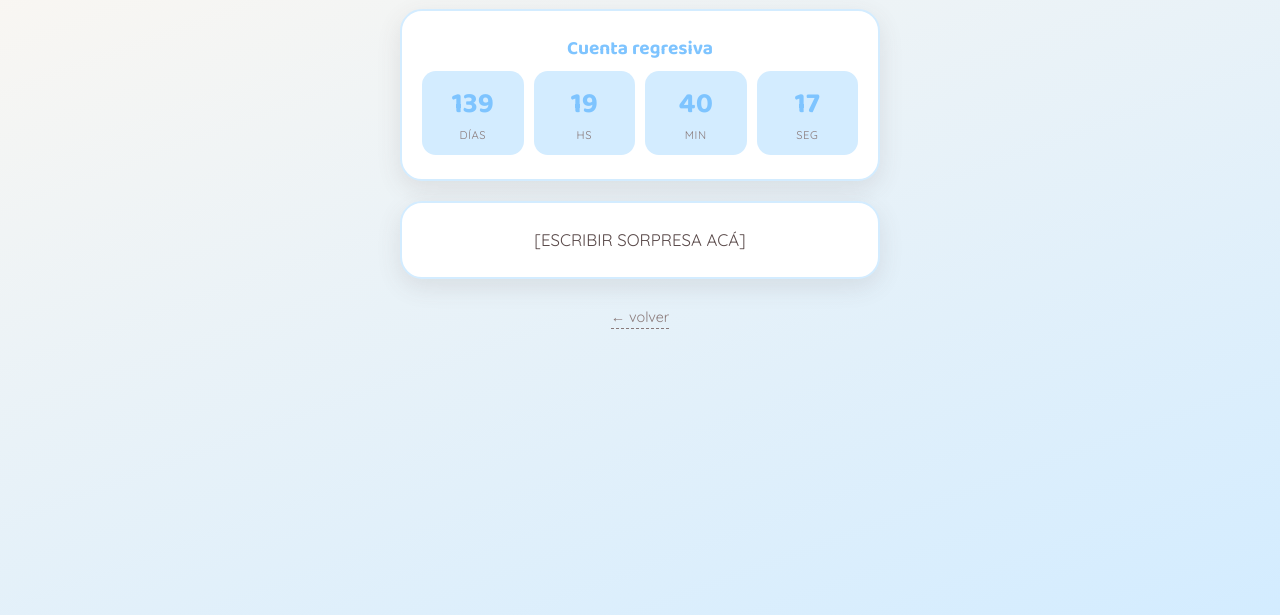
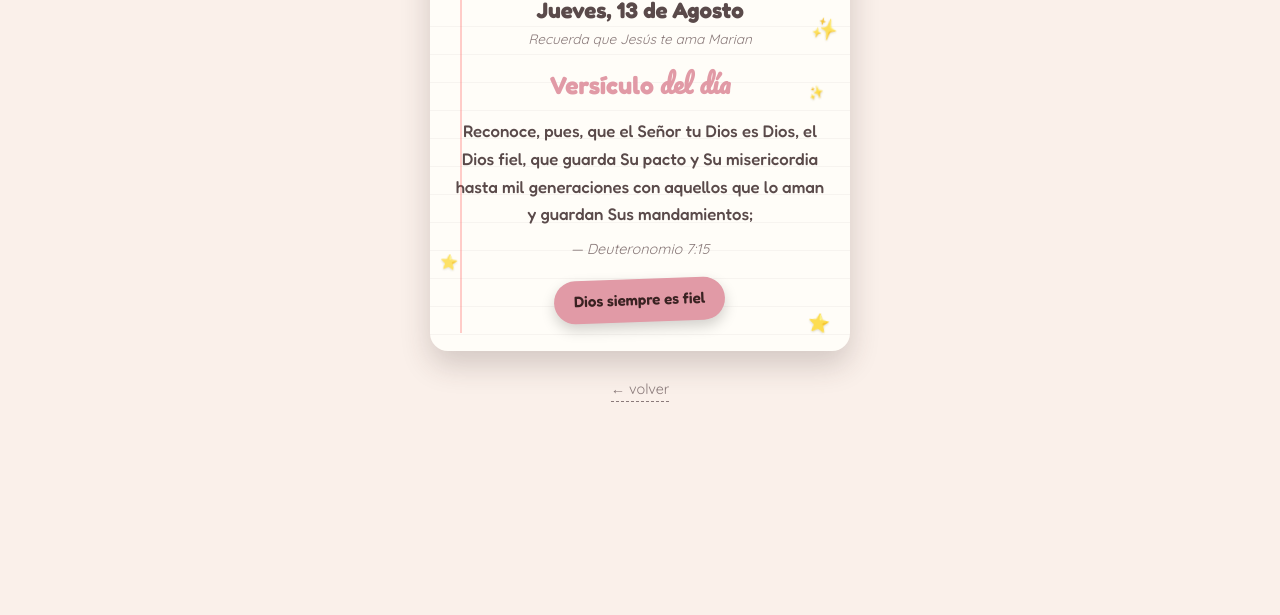
Before and after one commit to Agustin23-gif/Regalo-sticker-NFC-, a plain HTML site: page gatito3.html in a window 1280 px wide. Shown: the part 185-800 px from the top of the page. Drawn offline with Linux system fonts and the light colour scheme.

Commit message:
Reemplaza countdown de gatito3 por versículo del día con rotación diaria
Nueva página tipo hoja de agenda con espiral: calcula el versículo y
la paleta de color según el día del año (fórmulas independientes
entre sí), con dedicatoria fija y datos de ejemplo en
assets/versiculos.json pendientes de completar a 365 registros.

Co-Authored-By: Claude Sonnet 5 <noreply@anthropic.com>

```diff
--- /dev/null
+++ b/assets/versiculos.json
@@ -0,0 +1,52 @@
+[
+  {
+    "referencia": "Deuteronomio 7:9",
+    "texto": "Reconoce, pues, que el Señor tu Dios es Dios, el Dios fiel, que guarda Su pacto y Su misericordia hasta mil generaciones con aquellos que lo aman y guardan Sus mandamientos;",
+    "mensaje": "Dios siempre es fiel"
+  },
+  {
+    "referencia": "Deuteronomio 7:10",
+    "texto": "Reconoce, pues, que el Señor tu Dios es Dios, el Dios fiel, que guarda Su pacto y Su misericordia hasta mil generaciones con aquellos que lo aman y guardan Sus mandamientos;",
+    "mensaje": "Dios siempre es fiel"
+  },
+  {
+    "referencia": "Deuteronomio 7:11",
+    "texto": "Reconoce, pues, que el Señor tu Dios es Dios, el Dios fiel, que guarda Su pacto y Su misericordia hasta mil generaciones con aquellos que lo aman y guardan Sus mandamientos;",
+    "mensaje": "Dios siempre es fiel"
+  },
+  {
+    "referencia": "Deuteronomio 7:12",
+    "texto": "Reconoce, pues, que el Señor tu Dios es Dios, el Dios fiel, que guarda Su pacto y Su misericordia hasta mil generaciones con aquellos que lo aman y guardan Sus mandamientos;",
+    "mensaje": "Dios siempre es fiel"
+  },
+  {
+    "referencia": "Deuteronomio 7:13",
+    "texto": "Reconoce, pues, que el Señor tu Dios es Dios, el Dios fiel, que guarda Su pacto y Su misericordia hasta mil generaciones con aquellos que lo aman y guardan Sus mandamientos;",
+    "mensaje": "Dios siempre es fiel"
+  },
+  {
+    "referencia": "Deuteronomio 7:14",
+    "texto": "Reconoce, pues, que el Señor tu Dios es Dios, el Dios fiel, que guarda Su pacto y Su misericordia hasta mil generaciones con aquellos que lo aman y guardan Sus mandamientos;",
+    "mensaje": "Dios siempre es fiel"
+  },
+  {
+    "referencia": "Deuteronomio 7:15",
+    "texto": "Reconoce, pues, que el Señor tu Dios es Dios, el Dios fiel, que guarda Su pacto y Su misericordia hasta mil generaciones con aquellos que lo aman y guardan Sus mandamientos;",
+    "mensaje": "Dios siempre es fiel"
+  },
+  {
+    "referencia": "Deuteronomio 7:16",
+    "texto": "Reconoce, pues, que el Señor tu Dios es Dios, el Dios fiel, que guarda Su pacto y Su misericordia hasta mil generaciones con aquellos que lo aman y guardan Sus mandamientos;",
+    "mensaje": "Dios siempre es fiel"
+  },
+  {
+    "referencia": "Deuteronomio 7:17",
+    "texto": "Reconoce, pues, que el Señor tu Dios es Dios, el Dios fiel, que guarda Su pacto y Su misericordia hasta mil generaciones con aquellos que lo aman y guardan Sus mandamientos;",
+    "mensaje": "Dios siempre es fiel"
+  },
+  {
+    "referencia": "Deuteronomio 7:18",
+    "texto": "Reconoce, pues, que el Señor tu Dios es Dios, el Dios fiel, que guarda Su pacto y Su misericordia hasta mil generaciones con aquellos que lo aman y guardan Sus mandamientos;",
+    "mensaje": "Dios siempre es fiel"
+  }
+]
--- /dev/null
+++ b/gatito3.css
@@ -0,0 +1,189 @@
+/* ===================================================
+   gatito3.css — Estilos específicos de "Versículo del día"
+   Se carga después de style.css y lo complementa.
+   Las variables --agenda-* se recalculan en JS según el
+   día del año (rotación diaria de paleta de color).
+   =================================================== */
+
+:root {
+  /* Valores por defecto antes de que el JS los recalcule */
+  --agenda-fondo: #FAF0EA;
+  --agenda-acento: #E19AA6;
+  --agenda-acento-secundario: #82B0CE;
+  --agenda-texto-sticker: #3a2222;
+}
+
+body {
+  background: var(--agenda-fondo);
+  background-attachment: fixed;
+}
+
+.contenedor {
+  max-width: 420px;
+}
+
+/* ---------- Hoja de agenda ---------- */
+.agenda-hoja {
+  position: relative;
+  width: 100%;
+  text-align: center;
+  background: #fffdf8;
+  border-radius: 18px;
+  box-shadow: 0 14px 30px rgba(60, 40, 40, 0.2);
+  padding: 46px 22px 30px;
+  background-image: repeating-linear-gradient(
+    to bottom,
+    transparent,
+    transparent 27px,
+    rgba(80, 60, 60, 0.09) 28px
+  );
+}
+
+/* línea de margen estilo cuaderno */
+.agenda-hoja::before {
+  content: "";
+  position: absolute;
+  top: 46px;
+  bottom: 18px;
+  left: 30px;
+  width: 1.5px;
+  background: rgba(255, 90, 90, 0.3);
+}
+
+/* ---------- Espiral de agenda ---------- */
+.espiral {
+  position: absolute;
+  top: -13px;
+  left: 0;
+  right: 0;
+  display: flex;
+  justify-content: space-evenly;
+  padding: 0 16px;
+}
+
+.anillo {
+  position: relative;
+  width: 20px;
+  height: 20px;
+  border-radius: 50%;
+  background: radial-gradient(
+    circle at 35% 30%,
+    #ffffff 0%,
+    var(--agenda-acento-secundario) 45%,
+    #5c6470 100%
+  );
+  box-shadow: 0 2px 4px rgba(0, 0, 0, 0.25);
+  border: 1px solid rgba(255, 255, 255, 0.6);
+  flex-shrink: 0;
+}
+
+.anillo::after {
+  content: "";
+  position: absolute;
+  inset: 6px;
+  border-radius: 50%;
+  background: var(--agenda-fondo);
+}
+
+/* ---------- Estrellitas decorativas ---------- */
+.estrellas {
+  position: absolute;
+  inset: 0;
+  pointer-events: none;
+}
+
+.estrella {
+  position: absolute;
+  user-select: none;
+  filter: drop-shadow(0 1px 1px rgba(0, 0, 0, 0.15));
+}
+
+.estrella-1 { top: 14px;  left: 14px;  font-size: 1rem;   opacity: .9; transform: rotate(-10deg); }
+.estrella-2 { top: 70px;  right: 12px; font-size: 1.3rem; opacity: .8; transform: rotate(12deg); }
+.estrella-3 { bottom: 78px; left: 10px; font-size: .9rem; opacity: .75; transform: rotate(6deg); }
+.estrella-4 { top: 140px; right: 26px; font-size: .8rem;  opacity: .9; transform: rotate(-16deg); }
+.estrella-5 { bottom: 16px; right: 20px; font-size: 1.1rem; opacity: .85; transform: rotate(8deg); }
+
+/* ---------- Fecha y dedicatoria ---------- */
+.fecha-hoy {
+  font-family: 'Fredoka', 'Baloo 2', sans-serif;
+  font-weight: 700;
+  font-size: 1.4rem;
+  color: var(--texto);
+  margin: 4px 0 2px;
+}
+
+.dedicatoria {
+  font-family: 'Quicksand', sans-serif;
+  font-style: italic;
+  font-size: 0.85rem;
+  color: var(--texto-suave);
+  margin: 0 0 8px;
+}
+
+/* ---------- Encabezado "Versículo del día" ---------- */
+.titulo-versiculo {
+  display: flex;
+  flex-wrap: wrap;
+  justify-content: center;
+  align-items: baseline;
+  gap: 6px;
+  margin: 16px 0 14px;
+}
+
+.titulo-bold {
+  font-family: 'Fredoka', sans-serif;
+  font-weight: 700;
+  font-size: 1.55rem;
+  color: var(--agenda-acento);
+}
+
+.titulo-script {
+  font-family: 'Pacifico', cursive;
+  font-size: 1.6rem;
+  color: var(--agenda-acento);
+}
+
+/* ---------- Versículo ---------- */
+.texto-versiculo {
+  font-family: 'Fredoka', sans-serif;
+  font-weight: 500;
+  font-size: 1.05rem;
+  line-height: 1.65;
+  color: var(--texto);
+  margin: 0 0 10px;
+}
+
+.referencia-versiculo {
+  font-family: 'Quicksand', sans-serif;
+  font-style: italic;
+  font-size: 0.9rem;
+  color: var(--texto-suave);
+  margin: 0 0 18px;
+}
+
+.referencia-versiculo::before {
+  content: "— ";
+}
+
+/* ---------- Sticker de mensaje motivacional ---------- */
+.sticker-mensaje {
+  display: inline-block;
+  padding: 10px 20px;
+  border-radius: 999px;
+  background: var(--agenda-acento);
+  color: var(--agenda-texto-sticker);
+  font-family: 'Fredoka', sans-serif;
+  font-weight: 600;
+  font-size: 0.95rem;
+  box-shadow: 0 6px 14px rgba(0, 0, 0, 0.18);
+  transform: rotate(-2deg);
+}
+
+/* ---------- Responsive: pantallas muy chicas ---------- */
+@media (max-width: 340px) {
+  .fecha-hoy { font-size: 1.2rem; }
+  .titulo-bold, .titulo-script { font-size: 1.35rem; }
+  .texto-versiculo { font-size: 0.95rem; }
+  .anillo { width: 16px; height: 16px; }
+}
--- a/gatito3.html
+++ b/gatito3.html
@@ -3,92 +3,170 @@
 <head>
   <meta charset="UTF-8">
   <meta name="viewport" content="width=device-width, initial-scale=1.0">
-  <title>Falta poco... ⏳</title>
+  <title>Versículo del día</title>
   <link rel="preconnect" href="https://fonts.googleapis.com">
   <link rel="preconnect" href="https://fonts.gstatic.com" crossorigin>
-  <link href="https://fonts.googleapis.com/css2?family=Baloo+2:wght@500;700&family=Quicksand:wght@400;500;700&display=swap" rel="stylesheet">
+  <link href="https://fonts.googleapis.com/css2?family=Baloo+2:wght@500;700&family=Quicksand:wght@400;500;700&family=Fredoka:wght@400;500;600;700&family=Pacifico&display=swap" rel="stylesheet">
   <link rel="stylesheet" href="style.css">
-  <style>
-    /* Acento propio de esta página: celeste */
-    :root {
-      --acento: var(--celeste-fuerte);
-      --acento-suave: var(--celeste);
-    }
-  </style>
+  <link rel="stylesheet" href="gatito3.css">
 </head>
 <body>
 
   <div class="contenedor">
-    <div class="emoji-gato">🙀</div>
-    <h1>Falta poco... ⏳</h1>
+    <div class="emoji-gato">🐱</div>
 
-    <div class="tarjeta">
-      <h2>Cuenta regresiva</h2>
-      <div class="countdown" id="countdown">
-        <div class="countdown-bloque">
-          <span class="countdown-numero" id="dias">00</span>
-          <span class="countdown-etiqueta">días</span>
-        </div>
-        <div class="countdown-bloque">
-          <span class="countdown-numero" id="horas">00</span>
-          <span class="countdown-etiqueta">hs</span>
-        </div>
-        <div class="countdown-bloque">
-          <span class="countdown-numero" id="minutos">00</span>
-          <span class="countdown-etiqueta">min</span>
-        </div>
-        <div class="countdown-bloque">
-          <span class="countdown-numero" id="segundos">00</span>
-          <span class="countdown-etiqueta">seg</span>
-        </div>
+    <div class="agenda-hoja">
+      <div class="espiral" aria-hidden="true">
+        <span class="anillo"></span>
+        <span class="anillo"></span>
+        <span class="anillo"></span>
+        <span class="anillo"></span>
+        <span class="anillo"></span>
+        <span class="anillo"></span>
+        <span class="anillo"></span>
       </div>
-    </div>
 
-    <div class="tarjeta">
-      <!-- REEMPLAZAR: texto de la sorpresa -->
-      <p>[ESCRIBIR SORPRESA ACÁ]</p>
+      <div class="estrellas" aria-hidden="true">
+        <span class="estrella estrella-1">⭐</span>
+        <span class="estrella estrella-2">✨</span>
+        <span class="estrella estrella-3">⭐</span>
+        <span class="estrella estrella-4">✨</span>
+        <span class="estrella estrella-5">⭐</span>
+      </div>
+
+      <p class="fecha-hoy" id="fecha-hoy">Cargando fecha…</p>
+
+      <!-- REEMPLAZAR: dedicatoria fija (texto permanente, no rota) -->
+      <p class="dedicatoria">Recuerda que Jesús te ama Marian</p>
+
+      <h1 class="titulo-versiculo">
+        <span class="titulo-bold">Versículo</span><span class="titulo-script">del día</span>
+      </h1>
+
+      <p class="texto-versiculo" id="texto-versiculo">Cargando versículo…</p>
+      <p class="referencia-versiculo" id="referencia-versiculo"></p>
+
+      <div class="sticker-mensaje">
+        <span id="mensaje-versiculo"></span>
+      </div>
     </div>
 
     <a class="volver" href="index.html">← volver</a>
   </div>
 
+  <!-- PENDIENTE: reemplazar assets/versiculos.json con los 365 registros finales (por ahora tiene 10 de prueba para verificar la rotación) -->
   <script>
-    // REEMPLAZAR: fecha objetivo de la sorpresa (formato: "AAAA-MM-DDTHH:MM:SS")
-    const targetDate = new Date("2026-12-31T00:00:00");
+    // ---------- Datos de fecha en español (sin depender del locale del navegador) ----------
+    const DIAS_SEMANA = ['Domingo', 'Lunes', 'Martes', 'Miércoles', 'Jueves', 'Viernes', 'Sábado'];
+    const MESES = ['Enero', 'Febrero', 'Marzo', 'Abril', 'Mayo', 'Junio', 'Julio', 'Agosto', 'Septiembre', 'Octubre', 'Noviembre', 'Diciembre'];
 
-    const elDias = document.getElementById("dias");
-    const elHoras = document.getElementById("horas");
-    const elMinutos = document.getElementById("minutos");
-    const elSegundos = document.getElementById("segundos");
-    const elCountdown = document.getElementById("countdown");
+    // ---------- Paletas de color (rotan según el día del año, independiente del versículo) ----------
+    const PALETAS = [
+      { // 1. Cotton Cloud + Glossy Cherry
+        nombre: 'Cotton Cloud & Glossy Cherry',
+        fondo: '#94DEFF',
+        acento: '#FF277F',
+        acentoSecundario: '#94DEFF',
+        textoSticker: '#ffffff'
+      },
+      { // 2. Old Rose + Seashell + Sky Blue
+        nombre: 'Old Rose, Seashell & Sky Blue',
+        fondo: '#FAF0EA',
+        acento: '#E19AA6',
+        acentoSecundario: '#82B0CE',
+        textoSticker: '#3a2222'
+      },
+      { // 3. Moon Tint + Sunny Herb + Blue Harbor + Ice Blue
+        nombre: 'Moon Tint, Sunny Herb, Blue Harbor & Ice Blue',
+        fondo: '#F3F6FF',
+        acento: '#3770BF',
+        acentoSecundario: '#8DC2FF',
+        textoSticker: '#ffffff'
+      },
+      { // 4. Vista Blue + Mindaro
+        nombre: 'Vista Blue & Mindaro',
+        fondo: '#FEFFAF',
+        acento: '#78A2D2',
+        acentoSecundario: '#78A2D2',
+        textoSticker: '#2b2a1e'
+      }
+    ];
 
-    function pad(numero) {
-      return String(numero).padStart(2, "0");
+    // Día del año (1-366). El módulo posterior evita que el día 366
+    // de un año bisiesto quede fuera de rango: simplemente reutiliza
+    // el índice que le corresponda dentro del array disponible.
+    function obtenerDiaDelAnio(fecha) {
+      const inicioDeAnio = new Date(fecha.getFullYear(), 0, 0);
+      const diferenciaMs = fecha - inicioDeAnio;
+      const unDiaMs = 1000 * 60 * 60 * 24;
+      return Math.floor(diferenciaMs / unDiaMs);
     }
 
-    function actualizarCountdown() {
-      const ahora = new Date().getTime();
-      const diferencia = targetDate.getTime() - ahora;
-
-      if (diferencia <= 0) {
-        elCountdown.innerHTML = "<p>¡Llegó el día! 🎉</p>";
-        clearInterval(intervalo);
-        return;
-      }
-
-      const dias = Math.floor(diferencia / (1000 * 60 * 60 * 24));
-      const horas = Math.floor((diferencia % (1000 * 60 * 60 * 24)) / (1000 * 60 * 60));
-      const minutos = Math.floor((diferencia % (1000 * 60 * 60)) / (1000 * 60));
-      const segundos = Math.floor((diferencia % (1000 * 60)) / 1000);
-
-      elDias.textContent = pad(dias);
-      elHoras.textContent = pad(horas);
-      elMinutos.textContent = pad(minutos);
-      elSegundos.textContent = pad(segundos);
+    function mostrarFecha(fecha) {
+      const diaSemana = DIAS_SEMANA[fecha.getDay()];
+      const dia = fecha.getDate();
+      const mes = MESES[fecha.getMonth()];
+      document.getElementById('fecha-hoy').textContent = `${diaSemana}, ${dia} de ${mes}`;
     }
 
-    actualizarCountdown();
-    const intervalo = setInterval(actualizarCountdown, 1000);
+    // Cálculo de paleta: totalmente independiente del índice de versículo
+    // (no comparte fórmula ni depende de la cantidad de versículos cargados).
+    function aplicarPaleta(fecha) {
+      const diaDelAnio = obtenerDiaDelAnio(fecha);
+      const indice = diaDelAnio % PALETAS.length;
+      const paleta = PALETAS[indice];
+
+      const raiz = document.documentElement;
+      raiz.style.setProperty('--agenda-fondo', paleta.fondo);
+      raiz.style.setProperty('--agenda-acento', paleta.acento);
+      raiz.style.setProperty('--agenda-acento-secundario', paleta.acentoSecundario);
+      raiz.style.setProperty('--agenda-texto-sticker', paleta.textoSticker);
+
+      return paleta;
+    }
+
+    async function cargarVersiculo(fecha) {
+      const elTexto = document.getElementById('texto-versiculo');
+      const elReferencia = document.getElementById('referencia-versiculo');
+      const elMensaje = document.getElementById('mensaje-versiculo');
+
+      try {
+        const respuesta = await fetch('assets/versiculos.json');
+        if (!respuesta.ok) {
+          throw new Error(`No se pudo cargar versiculos.json (status ${respuesta.status})`);
+        }
+        const versiculos = await respuesta.json();
+        if (!Array.isArray(versiculos) || versiculos.length === 0) {
+          throw new Error('El archivo de versículos está vacío');
+        }
+
+        // Día del año + offset anual, módulo cantidad de versículos disponibles.
+        // Con menos de 365 entradas (modo de prueba) el módulo igual evita
+        // que el índice quede fuera de rango.
+        const diaDelAnio = obtenerDiaDelAnio(fecha);
+        const offset = fecha.getFullYear() % 365;
+        const indice = (diaDelAnio + offset) % versiculos.length;
+        const versiculo = versiculos[indice];
+
+        elTexto.textContent = versiculo.texto;
+        elReferencia.textContent = versiculo.referencia;
+        elMensaje.textContent = versiculo.mensaje;
+
+        return { indice, versiculo };
+      } catch (error) {
+        console.error('Error cargando el versículo del día:', error);
+        elTexto.textContent = 'No pudimos cargar el versículo de hoy. Volvé a intentar más tarde.';
+        elReferencia.textContent = '';
+        elMensaje.textContent = '';
+      }
+    }
+
+    document.addEventListener('DOMContentLoaded', () => {
+      const hoy = new Date();
+      mostrarFecha(hoy);
+      aplicarPaleta(hoy);
+      cargarVersiculo(hoy);
+    });
   </script>
 
 </body>
```
Also changed, not shown: index.html (+2 -2 lines), 1 other file.
